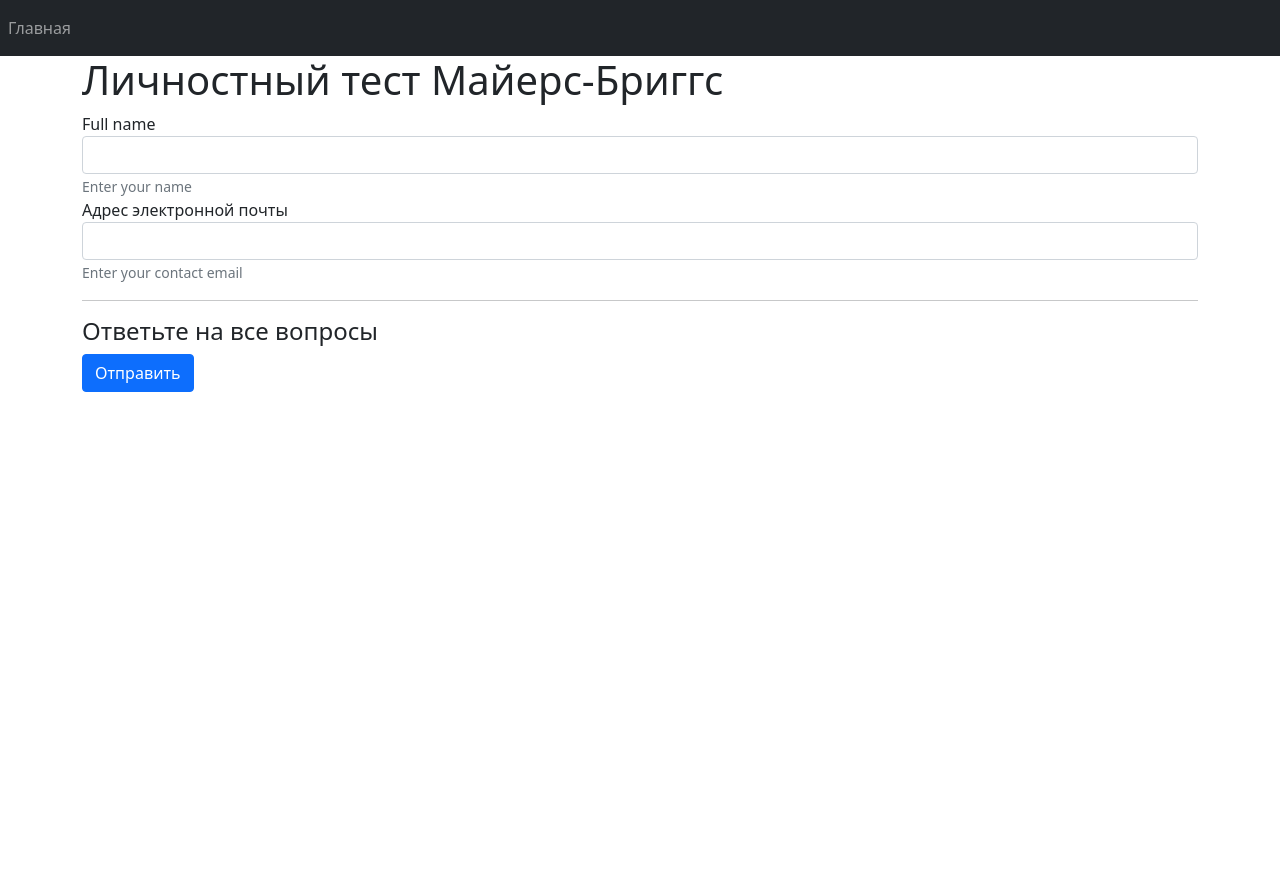
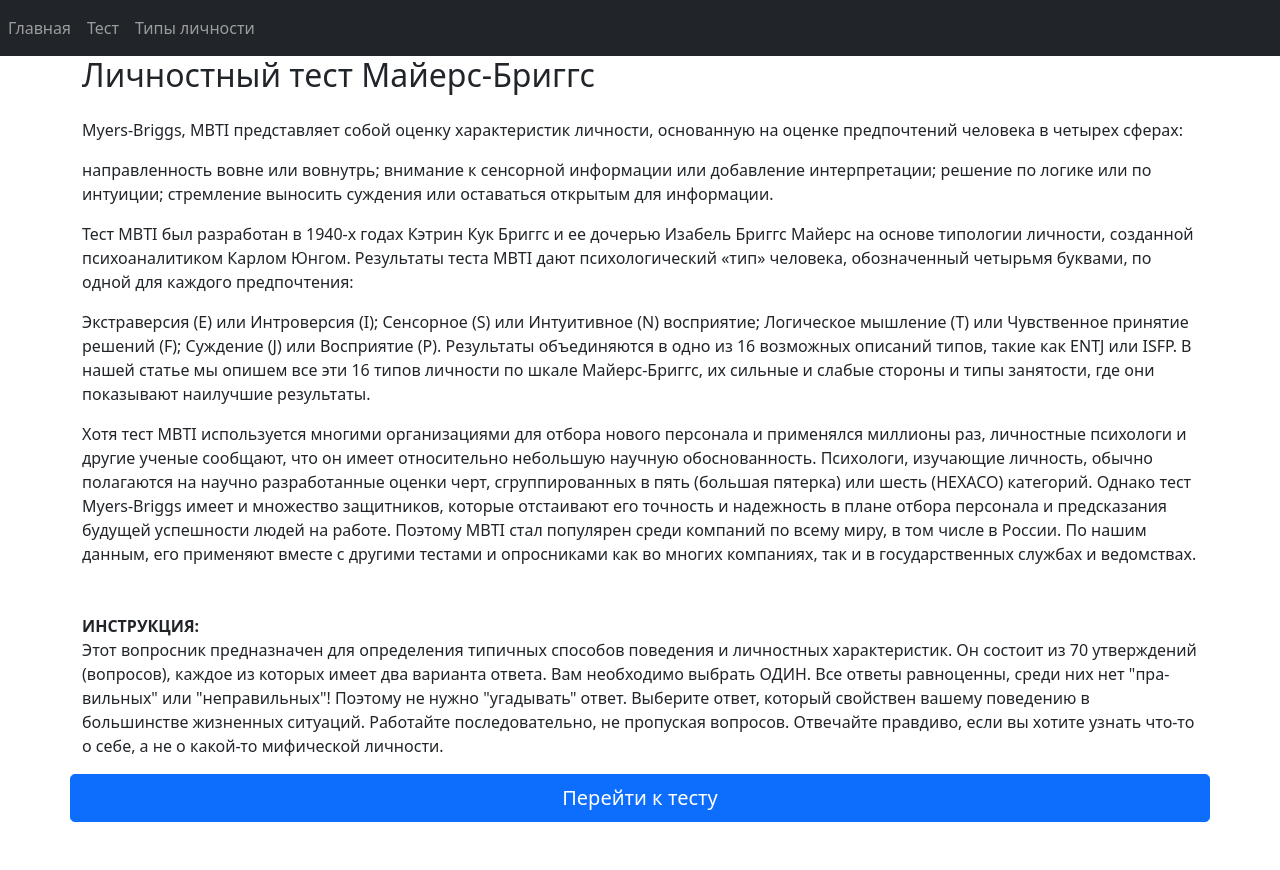
Before and after one commit to Mihail-1212/myers-briggs-personality-test, a Django app: page / in a window 1280 px wide. Before the commit the page ends 392 px from the top, so only its background shows below. Run offline with Django 4.2, Linux system fonts and the light colour scheme; data that the repository does not hold is empty; some libraries are stand-ins or nearby versions.

Commit message:
Add descriptor list and detail pages, update models

```diff
--- /dev/null
+++ b/myers_briggs_personality_test/apps/personality_test/templates/personality_test/index_page.html
@@ -0,0 +1,38 @@
+{% extends 'base.html' %}
+
+{% block content %}
+
+<div class="row">
+    <h2>
+        Личностный тест Майерс-Бриггс
+    </h2>
+</div>
+
+<div class="row">
+    <div class="col-md-12">
+        <p>
+            <p>Myers-Briggs, MBTI представляет собой оценку характеристик личности, основанную на оценке предпочтений человека в четырех сферах:</p>
+            <p>направленность вовне или вовнутрь; внимание к сенсорной информации или добавление интерпретации; решение по логике или по интуиции; стремление выносить суждения или оставаться открытым для информации.</p>
+            <p>Тест MBTI был разработан в 1940-х годах Кэтрин Кук Бриггс и ее дочерью Изабель Бриггс Майерс на основе типологии личности, созданной психоаналитиком Карлом Юнгом. Результаты теста MBTI дают психологический «тип» человека, обозначенный четырьмя буквами, по одной для каждого предпочтения:</p>
+            <p>Экстраверсия (E) или Интроверсия (I); Сенсорное (S) или Интуитивное (N) восприятие; Логическое мышление (T) или Чувственное принятие решений (F); Суждение (J) или Восприятие (P). Результаты объединяются в одно из 16 возможных описаний типов, такие как ENTJ или ISFP. В нашей статье мы опишем все эти 16 типов личности по шкале Майерс-Бриггс, их сильные и слабые стороны и типы занятости, где они показывают наилучшие результаты.</p>
+            <p>Хотя тест MBTI используется многими организациями для отбора нового персонала и применялся миллионы раз, личностные психологи и другие ученые сообщают, что он имеет относительно небольшую научную обоснованность. Психологи, изучающие личность, обычно полагаются на научно разработанные оценки черт, сгруппированных в пять (большая пятерка) или шесть (HEXACO) категорий. Однако тест Myers-Briggs имеет и множество защитников, которые отстаивают его точность и надежность в плане отбора персонала и предсказания будущей успешности людей на работе. Поэтому MBTI стал популярен среди компаний по всему миру, в том числе в России. По нашим данным, его применяют вместе с другими тестами и опросниками как во многих компаниях, так и в государственных службах и ведомствах.    </div></p>
+        </p>
+    </div>
+</div>
+
+<div class="row">
+    <div class="col-md-12">
+        <strong>ИНСТРУКЦИЯ:</strong>
+        <p>
+            Этот вопросник предназначен для определения типичных способов поведения и личностных характеристик. Он состоит из 70 утверждений (вопросов), каждое из которых имеет два варианта ответа. Вам необходимо выбрать ОДИН. Все ответы равноценны, среди них нет "пра-вильных" или "неправильных"! Поэтому не нужно "угадывать" ответ.
+            Выберите ответ, который свойствен вашему поведению в большинстве жизненных ситуаций.
+            Работайте последовательно, не пропуская вопросов.
+            Отвечайте правдиво, если вы хотите узнать что-то о себе, а не о какой-то мифической личности.
+        </p>
+    </div>
+</div>
+
+<div class="row mb-5">
+    <a href="{% url 'test_page' %}" class="btn btn-primary btn-lg btn-block">Перейти к тесту</a>
+</div>
+{% endblock content %}
--- a/myers_briggs_personality_test/apps/personality_test/templates/personality_test/personality_test_page.html
+++ b/myers_briggs_personality_test/apps/personality_test/templates/personality_test/personality_test_page.html
@@ -21,7 +21,7 @@
 </div>
 
 <div class="row">
-    <form  action="{% url 'index_page' %}" method="post" class="mb-5">
+    <form  action="{% url 'test_page' %}" method="post" class="mb-5">
         {% csrf_token %}
 
         {% include 'personality_test/forms/test_form.html' %}
--- a/myers_briggs_personality_test/apps/personality_test/urls.py
+++ b/myers_briggs_personality_test/apps/personality_test/urls.py
@@ -1,9 +1,12 @@
 from django.urls import path
 
 
-from .views import PersonalityTestView
+from . import views
 
 
 urlpatterns = [
-    path('', PersonalityTestView.as_view(), name="index_page"),
+    path('', views.index_page, name="index_page"),
+    path('test/', views.PersonalityTestView.as_view(), name="test_page"),
+    path('descriptor/', views.DescriptorListView.as_view(), name="descriptor_list"),
+    path('descriptor/<int:descriptor_id>/', views.DescriptorDetailView.as_view(), name="descriptor_detail"),
 ]
--- a/myers_briggs_personality_test/apps/personality_test/views.py
+++ b/myers_briggs_personality_test/apps/personality_test/views.py
@@ -1,8 +1,13 @@
 from django.shortcuts import render
 from django.views import View
 from django.utils.translation import gettext_lazy as _
+from django.views.generic import ListView, DetailView
 
 from . import models, forms
+
+
+def index_page(request):
+    return render(request, "personality_test/index_page.html", context={})
 
 
 class PersonalityTestView(View):
@@ -32,4 +37,25 @@
         POST method
         Process answers and return test result
         """
-        pass
+        # Get form test
+        test_form = forms.TestForm(data=request.POST)
+        # Get formset from queryset
+        question_forms = forms.QuestionFormSet(data=request.POST)
+        if test_form.is_valid() and question_forms.is_valid():
+            # process form data
+            # redirect to page of descriptor
+            return
+        return
+
+
+class DescriptorListView(ListView):
+    model = models.DescriptorInfo
+    context_object_name = 'descriptor_list'
+    template_name = 'personality_test/descriptor_list.html'
+
+
+class DescriptorDetailView(DetailView):
+    model = models.DescriptorInfo
+    pk_url_kwarg = 'descriptor_id'
+    template_name = 'personality_test/descriptor_detail.html'
+    context_object_name = 'descriptor_object'
--- a/templates/base.html
+++ b/templates/base.html
@@ -24,10 +24,16 @@
 		  </button>
 		  <div class="collapse navbar-collapse" id="navbarToggler">
 			<ul class="navbar-nav mr-auto mt-2 mt-lg-0">
-			  <li class="nav-item active">
+			  <li class="nav-item mr-2">
 				<a class="nav-link" href="{% url 'index_page' %}">Главная</a>
 			  </li>
-				{% if user.is_staff %}
+			  <li class="nav-item mr-2">
+				<a class="nav-link" href="{% url 'test_page' %}">Тест</a>
+			  </li>
+              <li class="nav-item mr-2">
+				<a class="nav-link" href="{% url 'descriptor_list' %}">Типы личности</a>
+			  </li>
+                {% if user.is_staff %}
 					<li class="nav-item">
 						<a class="nav-link" href="{% url 'admin:index' %}">Администрирование</a>
 					</li>
```
Also changed, not shown: myers_briggs_personality_test/apps/personality_test/models.py (+7 -3 lines), myers_briggs_personality_test/apps/personality_test/templates/personality_test/descriptor_detail.html (added, +23 -0 lines), myers_briggs_personality_test/apps/personality_test/templates/personality_test/descriptor_list.html (added, +24 -0 lines).
